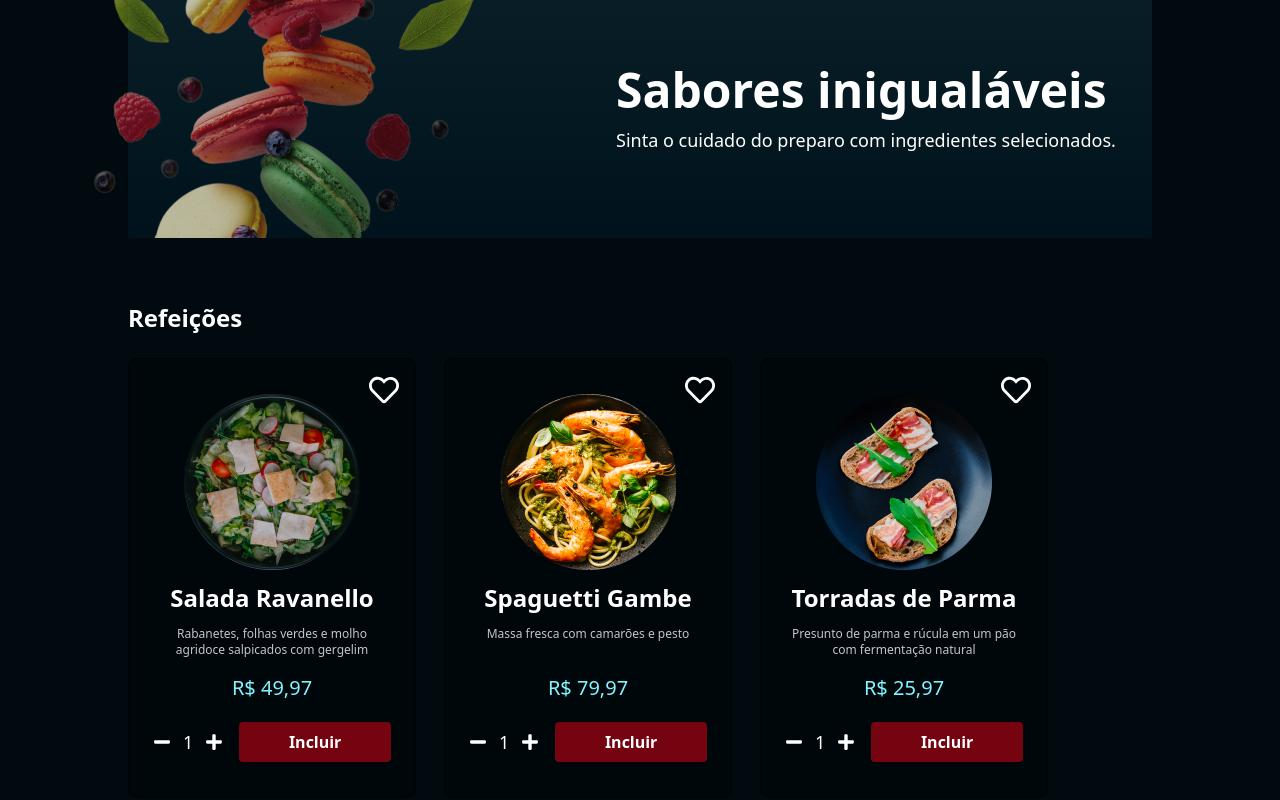
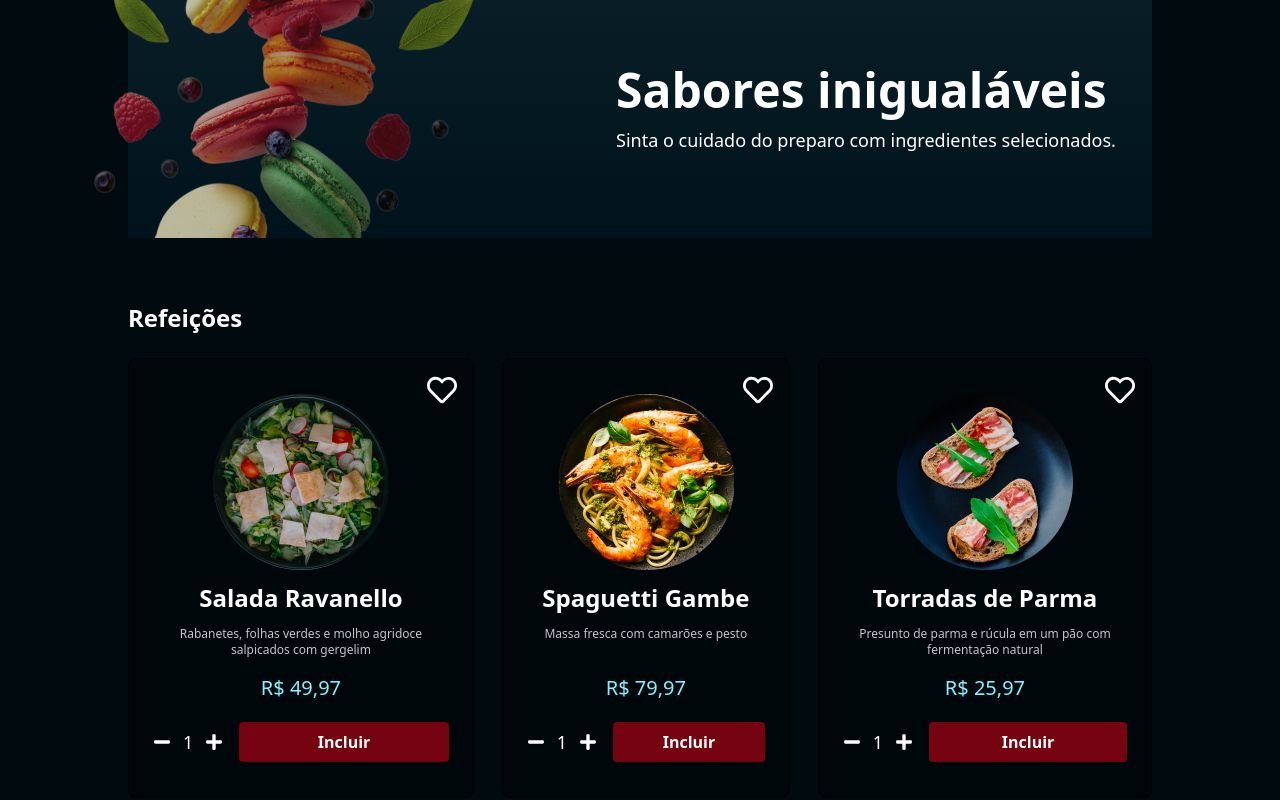
Before and after one commit to FredericoGrz/food-explorer, a React (Vite) app: page / in a window 1280 px wide. Shown: the part 228-1028 px from the top of the page. Built offline with nearby package versions, Linux system fonts and the light colour scheme.

Commit message:
Corrigido um bug que fazia o width ficar menor do que o esperado

```diff
--- a/src/Components/FoodCard/index.jsx
+++ b/src/Components/FoodCard/index.jsx
@@ -4,12 +4,12 @@ import Proptypes from "prop-types";
 
 export function FoodCard({ img, nome, descricao, preco }) {
   return (
-    <div className="w-52 lg:w-72 h-72 lg:h-[440px] p-6 bg-dark-200 border border-dark-300 rounded-lg relative flex flex-col gap-3 justify-center items-center ">
+    <div className="min-w-[208px] lg:min-w-[288px] h-72 lg:h-[440px] p-6 bg-dark-200 border border-dark-300 rounded-lg relative flex flex-col gap-3 justify-center items-center">
       <FaRegHeart className="text-white text-3xl absolute top-4 right-4 cursor-pointer" />
       <img
         src={img}
         alt={`imagem de um(a) ${nome}`}
-        className="w-24 lg:w-44 h-24 lg:h-44 "
+        className="w-24 lg:w-44 h-24 lg:h-44"
       />
       <p className="text-white font-semibold lg:text-xl xl:text-2xl">{nome}</p>
 
```
